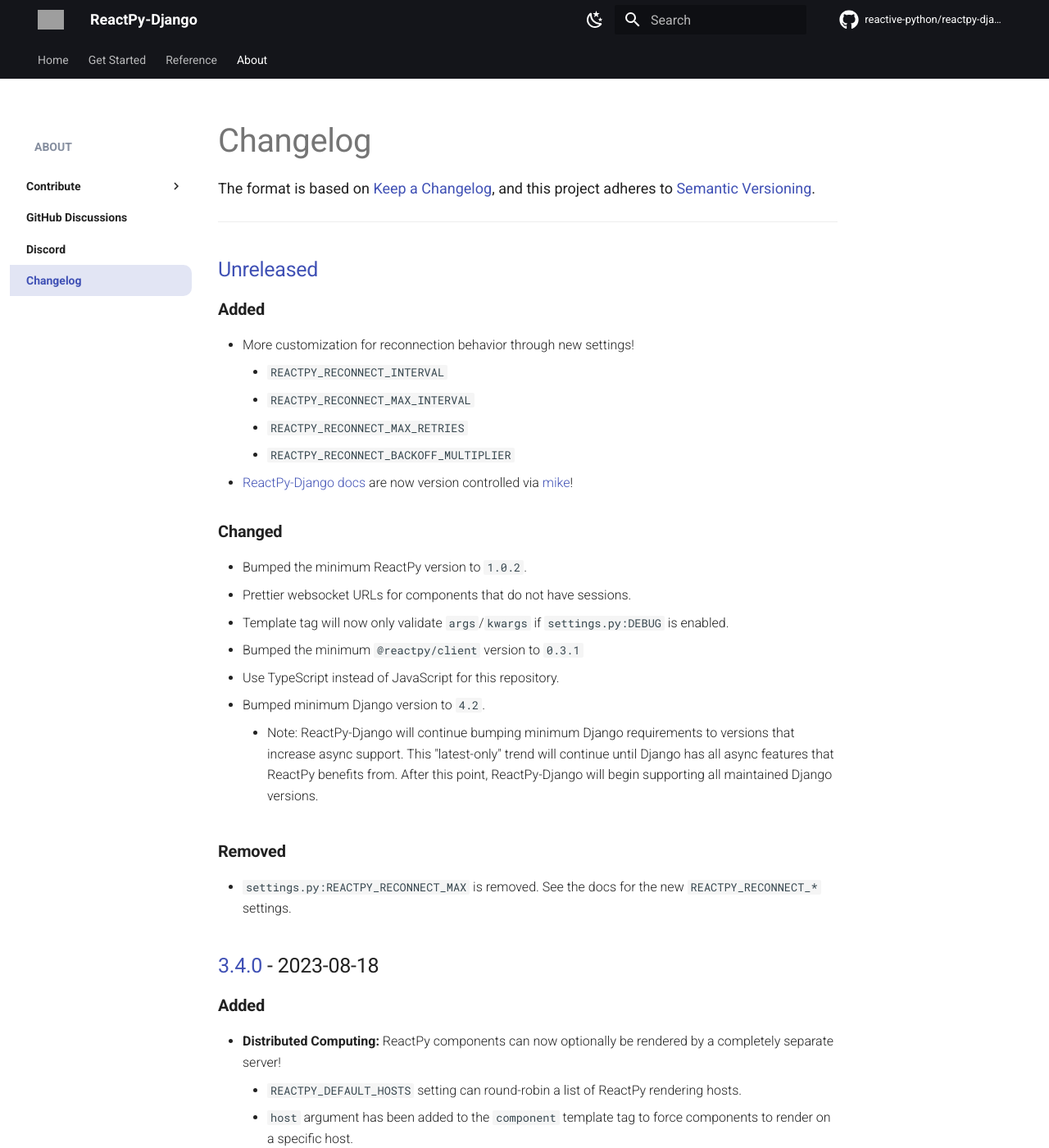
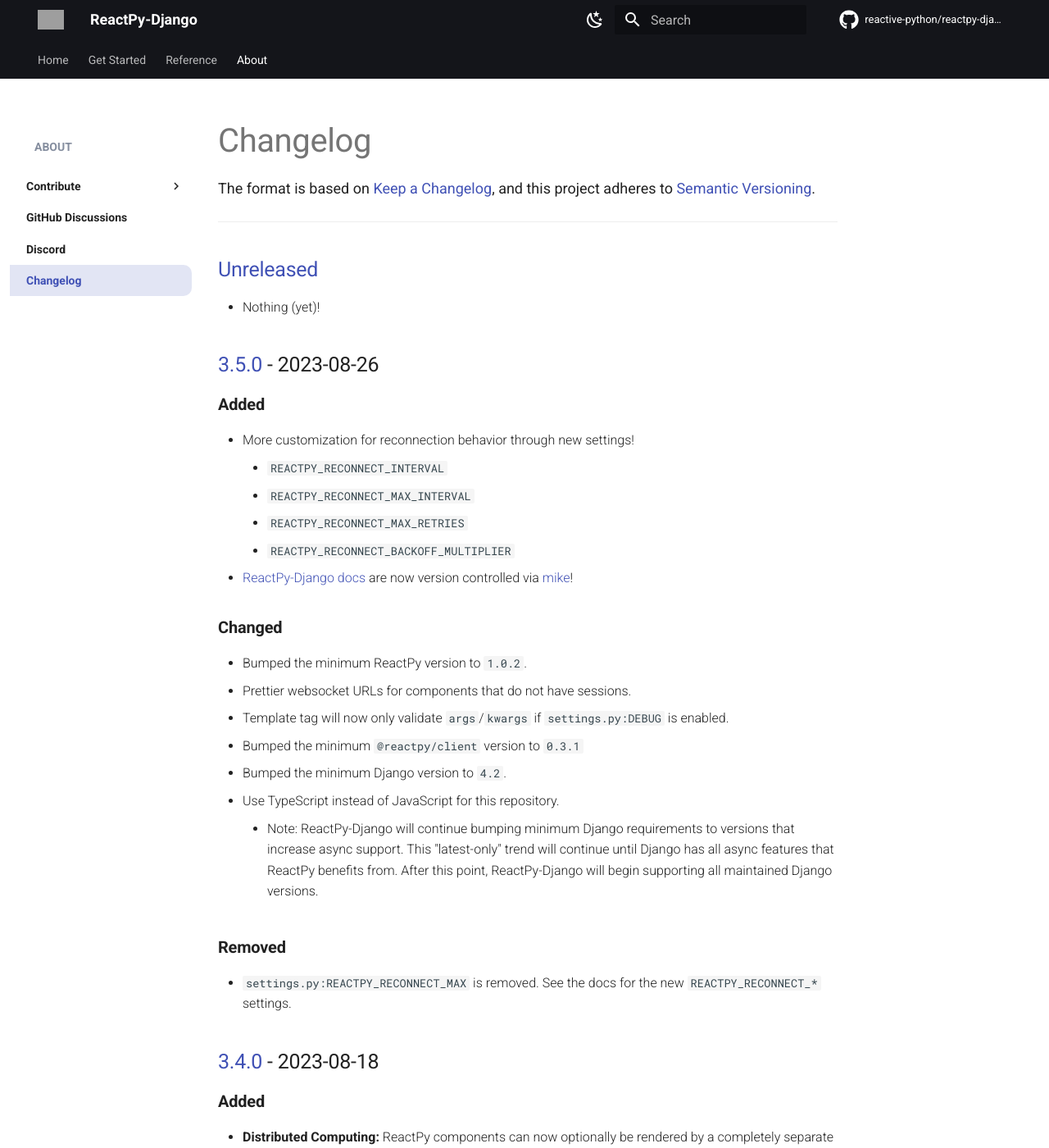
Before and after one commit to purity111/reactpy-django, an MkDocs documentation site: the page built from docs/src/changelog/index.md, in a window 1280 px wide and 1400 px high. Shown: the whole window at 82% size. Built offline with MkDocs 1.6.1 and Material for MkDocs 9.7.7, drawn with Linux system fonts in a browser that asks for light colours; comment, search, counter and statistics services are not loaded; the version menu is left out; grey boxes are pictures that could not be loaded.

Commit message:
v3.5.0 (#179)

```diff
--- a/CHANGELOG.md
+++ b/CHANGELOG.md
@@ -34,6 +34,10 @@
 
 ## [Unreleased]
 
+-   Nothing (yet)!
+
+## [3.5.0] - 2023-08-26
+
 ### Added
 
 -   More customization for reconnection behavior through new settings!
@@ -49,8 +53,8 @@
 -   Prettier websocket URLs for components that do not have sessions.
 -   Template tag will now only validate `args`/`kwargs` if `settings.py:DEBUG` is enabled.
 -   Bumped the minimum `@reactpy/client` version to `0.3.1`
+-   Bumped the minimum Django version to `4.2`.
 -   Use TypeScript instead of JavaScript for this repository.
--   Bumped minimum Django version to `4.2`.
     -   Note: ReactPy-Django will continue bumping minimum Django requirements to versions that increase async support. This "latest-only" trend will continue until Django has all async features that ReactPy benefits from. After this point, ReactPy-Django will begin supporting all maintained Django versions.
 
 ### Removed
@@ -383,7 +387,8 @@
 
 -   Support for IDOM within the Django
 
-[unreleased]: https://github.com/reactive-python/reactpy-django/compare/3.4.0...HEAD
+[unreleased]: https://github.com/reactive-python/reactpy-django/compare/3.5.0...HEAD
+[3.5.0]: https://github.com/reactive-python/reactpy-django/compare/3.4.0...3.5.0
 [3.4.0]: https://github.com/reactive-python/reactpy-django/compare/3.3.2...3.4.0
 [3.3.2]: https://github.com/reactive-python/reactpy-django/compare/3.3.1...3.3.2
 [3.3.1]: https://github.com/reactive-python/reactpy-django/compare/3.3.0...3.3.1
--- a/mkdocs.yml
+++ b/mkdocs.yml
@@ -103,6 +103,7 @@
     - mkdocs.yml
     - README.md
     - CHANGELOG.md
+    - .mailmap
 
 site_name: ReactPy-Django
 site_author: Archmonger
--- a/src/reactpy_django/__init__.py
+++ b/src/reactpy_django/__init__.py
@@ -8,7 +8,7 @@
     REACTPY_WEBSOCKET_ROUTE,
 )
 
-__version__ = "3.4.0"
+__version__ = "3.5.0"
 __all__ = [
     "REACTPY_WEBSOCKET_PATH",
     "REACTPY_WEBSOCKET_ROUTE",
```
Also changed, not shown: 1 other file.
